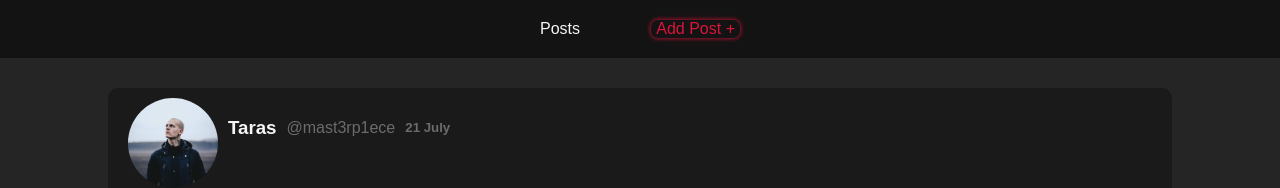
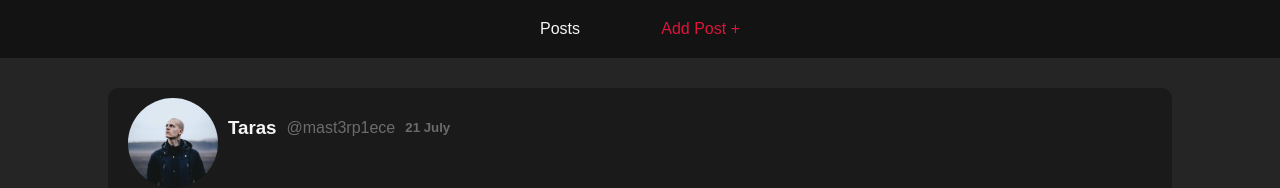
Before and after one commit to mast3rp1ece/react21, a React (Create React App) app: page / in a window 1280 px wide. Shown: the top 188 px of the page. Built offline with nearby package versions, Linux system fonts and the light colour scheme.

Commit message:
change header add button color

```diff
--- a/src/App.css
+++ b/src/App.css
@@ -166,10 +166,4 @@ textarea::placeholder{
 }
 .add-link {
   color: crimson;
-  box-shadow: 0 0 5px crimson;
-  border-radius: 7px;
-  padding: 0 5px;
 }
-.add-link:hover {
-  box-shadow: 0 0 5px bisque;
-}
```
Also changed, not shown: package.json (+4 -3 lines), 1 other file (tests, documents, lock files or other folders).
